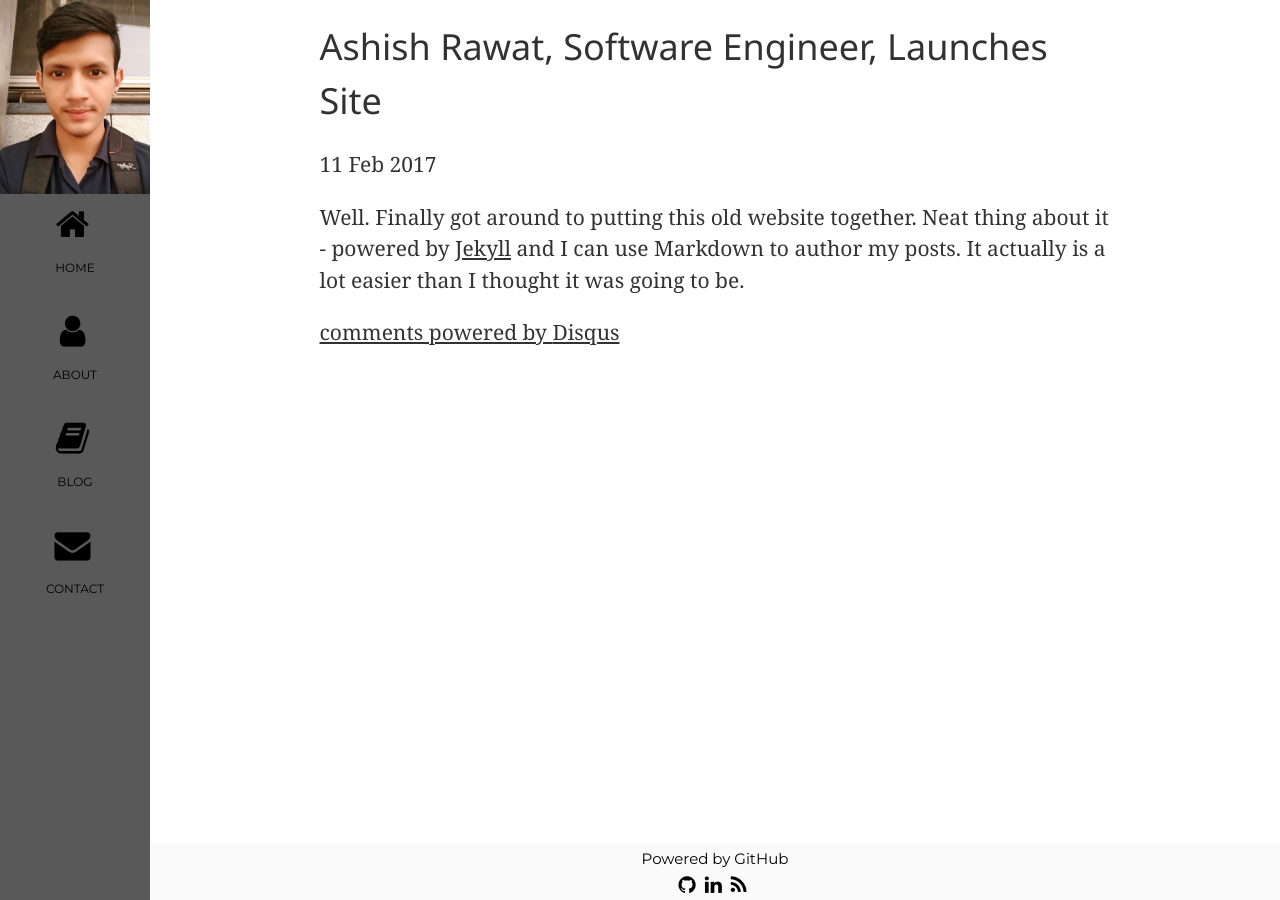
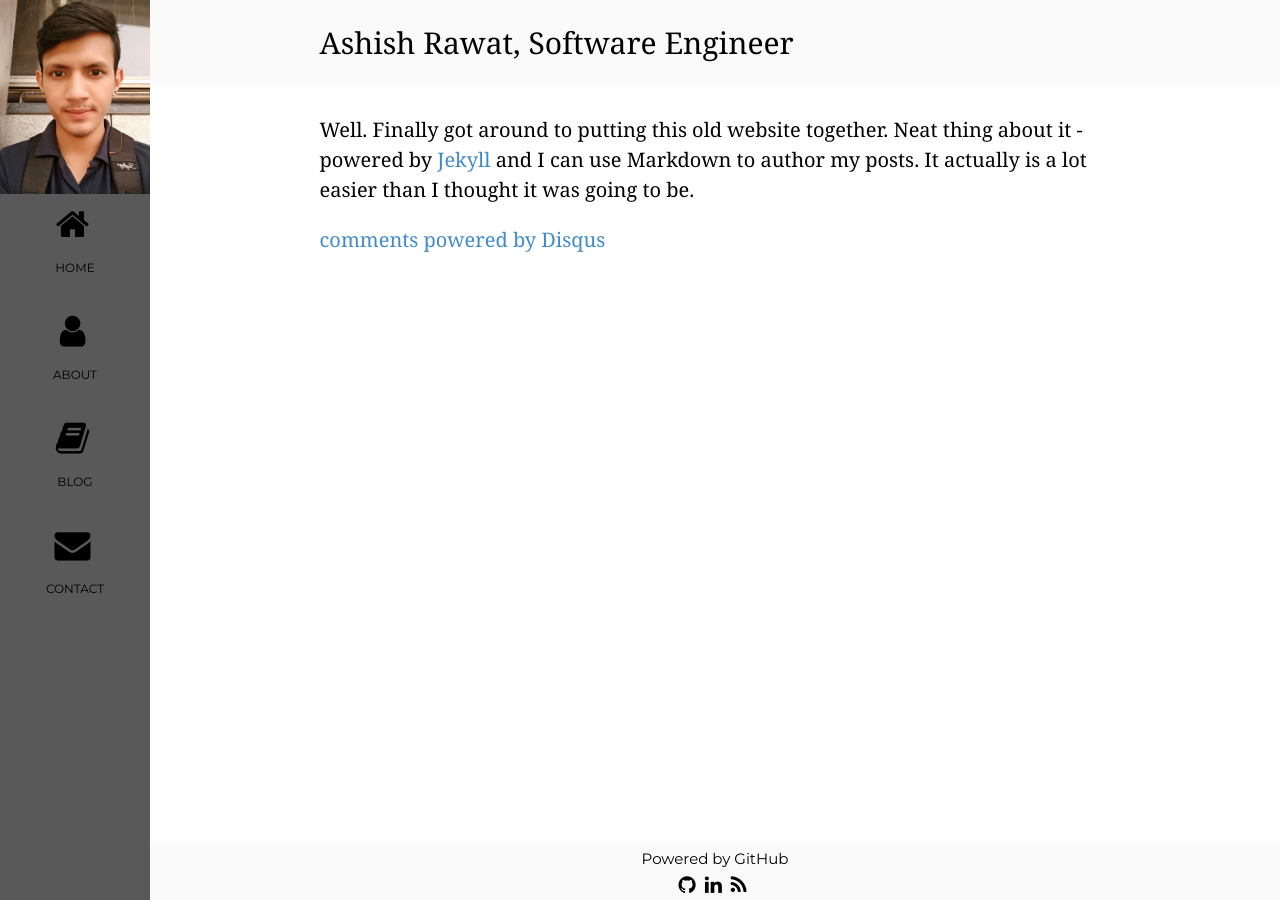
Before and after one commit to AshishRawat31/AshishRawat31.github.io, a Jekyll site: the page built from _posts/2017-02-11-ashish-rawat-site-launched.md, in a window 1280 px wide. Built offline with Jekyll 4.4.1, drawn with Linux system fonts in a browser that asks for light colours; comment, search, counter and statistics services are not loaded.

Commit message:
Styling and Some data

```diff
--- a/_layouts/post.html
+++ b/_layouts/post.html
@@ -1,16 +1,16 @@
 ---
 layout: default
 ---
+<header id="post-header">
+	<h1>{{ page.title }}</h1>
+</header>
+<div id="blog-style">
 <div id="body">
-	<h1>{{ page.title }}</h1>
-	<p class="meta">{{ page.date | date_to_string }}</p>
-
 	<div class="post">
 		{{ content }}
 	</div>
 
 	<!-- Post comments -->
-	<div class="notecomments">
 		{% include disqus.html %}
-	</div>
 </div>
+</div>
--- a/_posts/2017-02-11-ashish-rawat-site-launched.md
+++ b/_posts/2017-02-11-ashish-rawat-site-launched.md
@@ -1,6 +1,6 @@
 ---
 layout: post
-title: "Ashish Rawat, Software Engineer, Launches Site"
+title: "Ashish Rawat, Software Engineer"
 date: 2017-02-11
 ---
 
--- a/blog/index.html
+++ b/blog/index.html
@@ -3,14 +3,14 @@ layout: default
 description: Blog
 ---
 <header id="header">
-	<h3><a href="/blog">Blog</a></h3>
+	<a href="/blog">Blog</a>
 </header>
+<div id="blog-style">
 	<div id="body">
 		<ul class="posts">
-
 			{% for post in site.posts %}
 			<li><span>{{ post.date | date_to_string }}</span> » <a href="{{ post.url }}" title="{{ post.title }}">{{ post.title }}</a></li>
 			{% endfor %}
-
 		</ul>
 	</div>
+</div>
--- a/contact/index.html
+++ b/contact/index.html
@@ -3,7 +3,7 @@ layout: default
 description: Contact
 ---
 <header id="header">
-	<h3 style="text-align: center;"><a href="/contact">Contact Me</a></h3>
+	<a href="/contact">Contact</a>
 </header>
 <div class="w3-content w3-container" id="contact">
 <div class="w3-row w3-padding-32 w3-section">
--- a/css/default.css
+++ b/css/default.css
@@ -36,17 +36,35 @@ a{
     position:relative;
 }
 
+#blog-style a{
+   text-decoration: none;
+   color: #428bca;
+}
+
+#blog-style a:hover, #blog-style a:active{
+   opacity: 0.80;
+}
+
+#post-header{
+   background: #fafafb;
+   padding:10px 15%;
+}
+
+#post-header h1{
+   font-family: 'Merriweather', Georgia, Times;
+   font-weight: normal;
+   font-size: 30px;
+}
+
 #header{
    background: #fafafb;
-   padding:10px;
+   padding:10px 15%;
    font-weight: normal;
 }
 
 #header a{
+   font-size: 35px;
    text-decoration: none;
-   padding-left:15%;
-   padding-right:15%;
-   font-size: 30px;
 }
 
 #header a:hover, #header a:active{
@@ -56,8 +74,7 @@ a{
 #body{
    padding: 10px 15% 80px 15%;
    font-family: "PT Serif", Georgia, "Times New Roman", serif;
-   font-size: 21px;
-   opacity: 0.80;
+   font-size: 20px;
 }
 
 #footer {
@@ -78,3 +95,7 @@ i.fa{
    margin-right: 5px;
    margin-bottom: 5px;
 }
+
+.posts {
+   list-style: none;
+}
```
Also changed, not shown: about/index.html (+6 -3 lines). Lines whose indentation alone changed are shown as unchanged.
